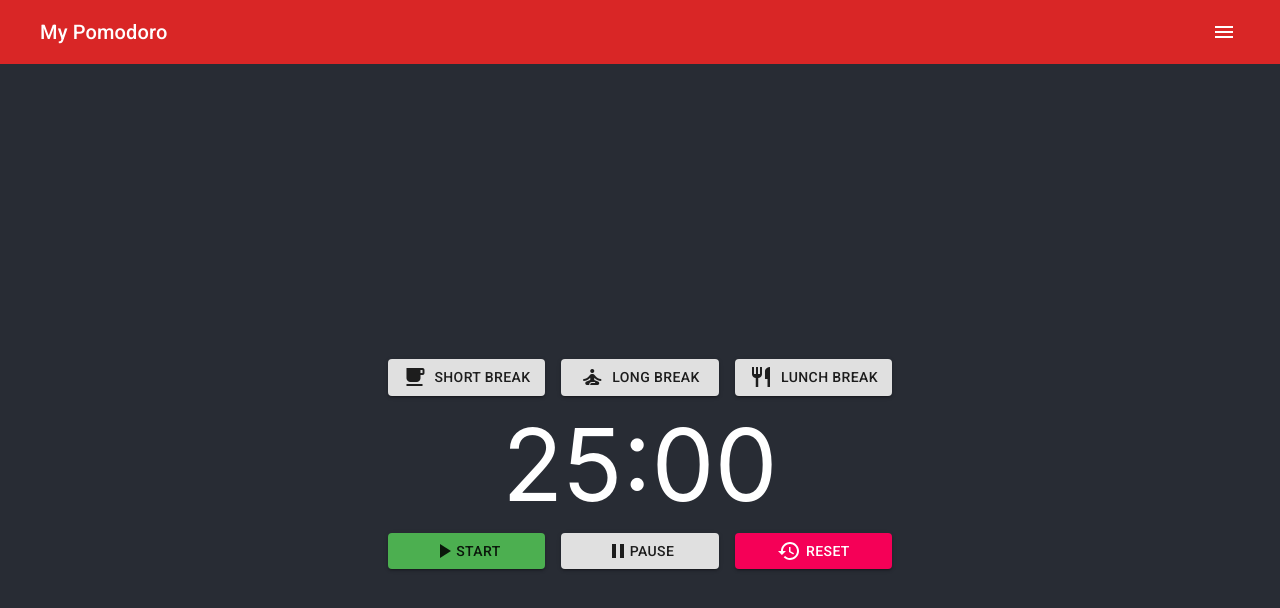
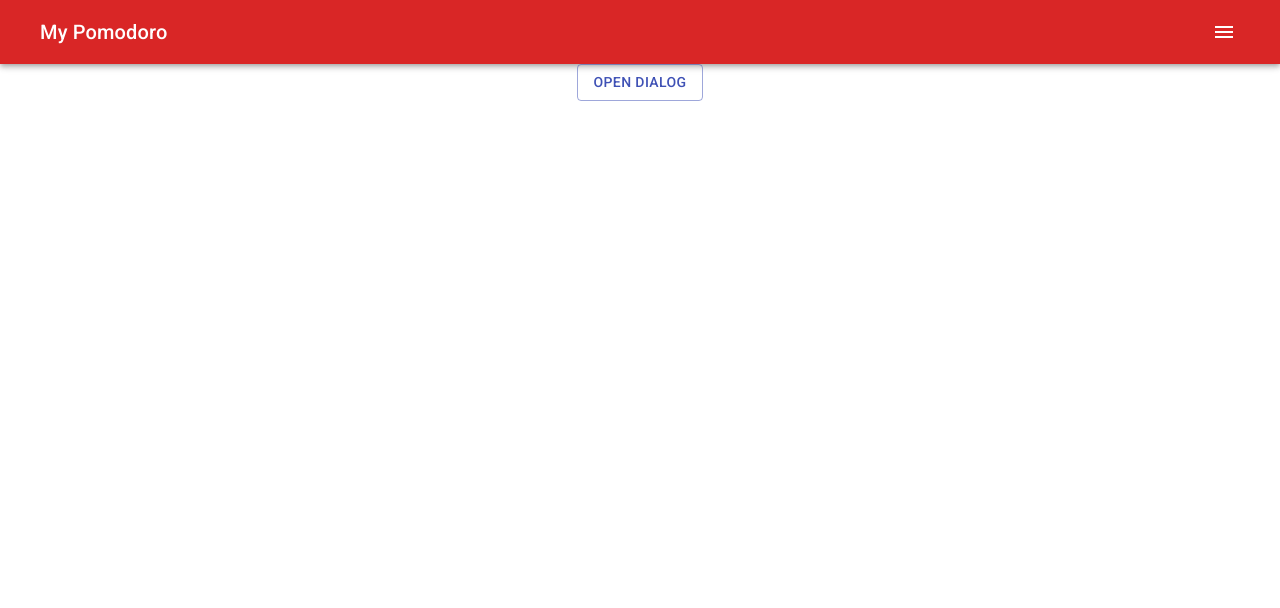
Before and after one commit to giovanizanetti/MY-POMDORO, a React (Create React App) app: page / in a window 1280 px wide. Shown: the top 608 px of the page. Built offline with nearby package versions, Linux system fonts and the light colour scheme.

Commit message:
feat: create settings component

```diff
--- a/src/App.js
+++ b/src/App.js
@@ -7,10 +7,10 @@ function App() {
   return (
     <div className='App'>
       <Navigation />
-      {/* <Settings /> */}
-      <header className='App-header'>
+      <Settings />
+      {/* <header className='App-header'>
         <Timer />
-      </header>
+      </header> */}
     </div>
   )
 }
--- a/src/components/Settings/index.js
+++ b/src/components/Settings/index.js
@@ -1,20 +1,50 @@
 import { useState } from 'react'
-import { Modal } from '@material-ui/core'
+import {
+  Modal,
+  Dialog,
+  DialogTitle,
+  DialogContent,
+  Button,
+  DialogActions,
+  Typography,
+} from '@material-ui/core'
 
 const Settings = () => {
   const [openModal, setOpenModal] = useState(false)
 
   return (
     <>
-      <Modal
+      <Button
+        variant='outlined'
+        color='primary'
+        onClick={() => setOpenModal(true)}
+      >
+        Open dialog
+      </Button>
+      <Dialog
+        onClose={() => setOpenModal(false)}
+        aria-labelledby='customized-dialog-title'
         open={openModal}
-        onClose={() => setOpenModal(false)}
-        aria-labelledby='simple-modal-title'
-        aria-describedby='simple-modal-description'
       >
-        <div>HI I am a MOdal</div>
-      </Modal>
-      <button onClick={() => setOpenModal(true)}></button>
+        <DialogTitle
+          id='customized-dialog-title'
+          onClose={() => setOpenModal(false)}
+        >
+          Settingss
+        </DialogTitle>
+        <DialogContent dividers>
+          <Typography gutterBottom>
+            Aenean lacinia bibendum nulla sed consectetur. Praesent commodo
+            cursus magna, vel scelerisque nisl consectetur et. Donec sed odio
+            dui. Donec ullamcorper nulla non metus auctor fringilla.
+          </Typography>
+        </DialogContent>
+        <DialogActions>
+          <Button autoFocus onClick={() => setOpenModal(false)} color='primary'>
+            Save changes
+          </Button>
+        </DialogActions>
+      </Dialog>
     </>
   )
 }
```
Also changed, not shown: 1 other file (tests, documents, lock files or other folders).
